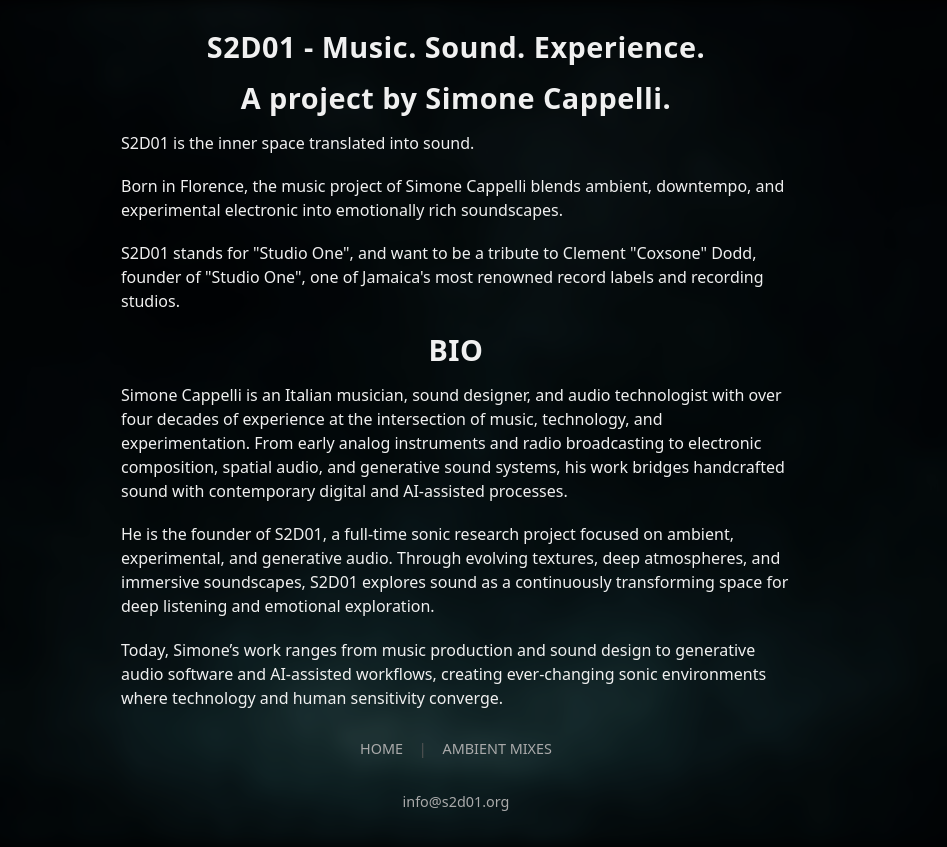
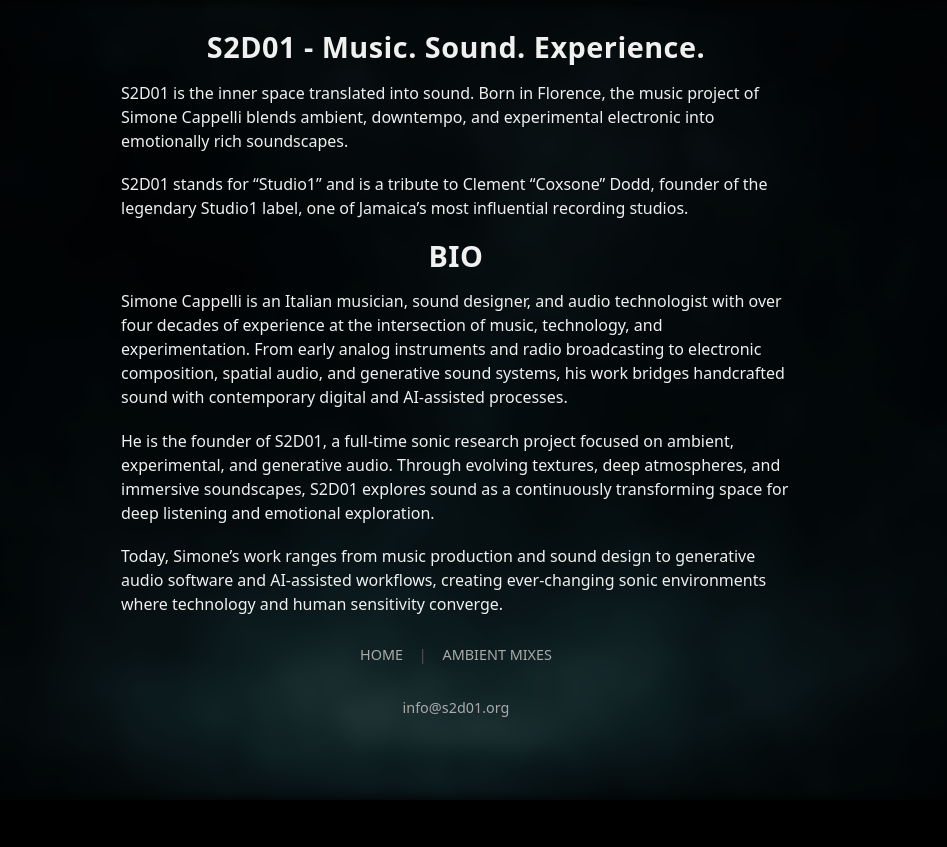
Before and after one commit to s2d01/s2d01-landing, a plain HTML site: page about.html in a window 1280 px wide. Shown: the whole page, without its empty margins (184-1131 px from the left). After the commit the page ends 800 px from the top, so only its background shows below. Drawn offline with Linux system fonts and the light colour scheme.

Commit message:
Update about.html

```diff
--- a/about.html
+++ b/about.html
@@ -61,13 +61,9 @@
   <div class="about-container">
     <h1><center>S2D01 - Music. Sound. Experience.</center></h1>
 
-    <h1><center>A project by Simone Cappelli.</center></h1>
+    <p>S2D01 is the inner space translated into sound. Born in Florence, the music project of Simone Cappelli blends ambient, downtempo, and experimental electronic into emotionally rich soundscapes.</p>
 
-    <p>S2D01 is the inner space translated into sound.</p>
-
-    <p>Born in Florence, the music project of Simone Cappelli blends ambient, downtempo, and experimental electronic into emotionally rich soundscapes.</p>
-
-    <p>S2D01 stands for "Studio One", and want to be a tribute to Clement "Coxsone" Dodd, founder of "Studio One", one of Jamaica's most renowned record labels and recording studios.</p>
+    <p>S2D01 stands for “Studio1” and is a tribute to Clement “Coxsone” Dodd, founder of the legendary Studio1 label, one of Jamaica’s most influential recording studios.</p>
 
     <h1><center>BIO</center></h1>
 
```
